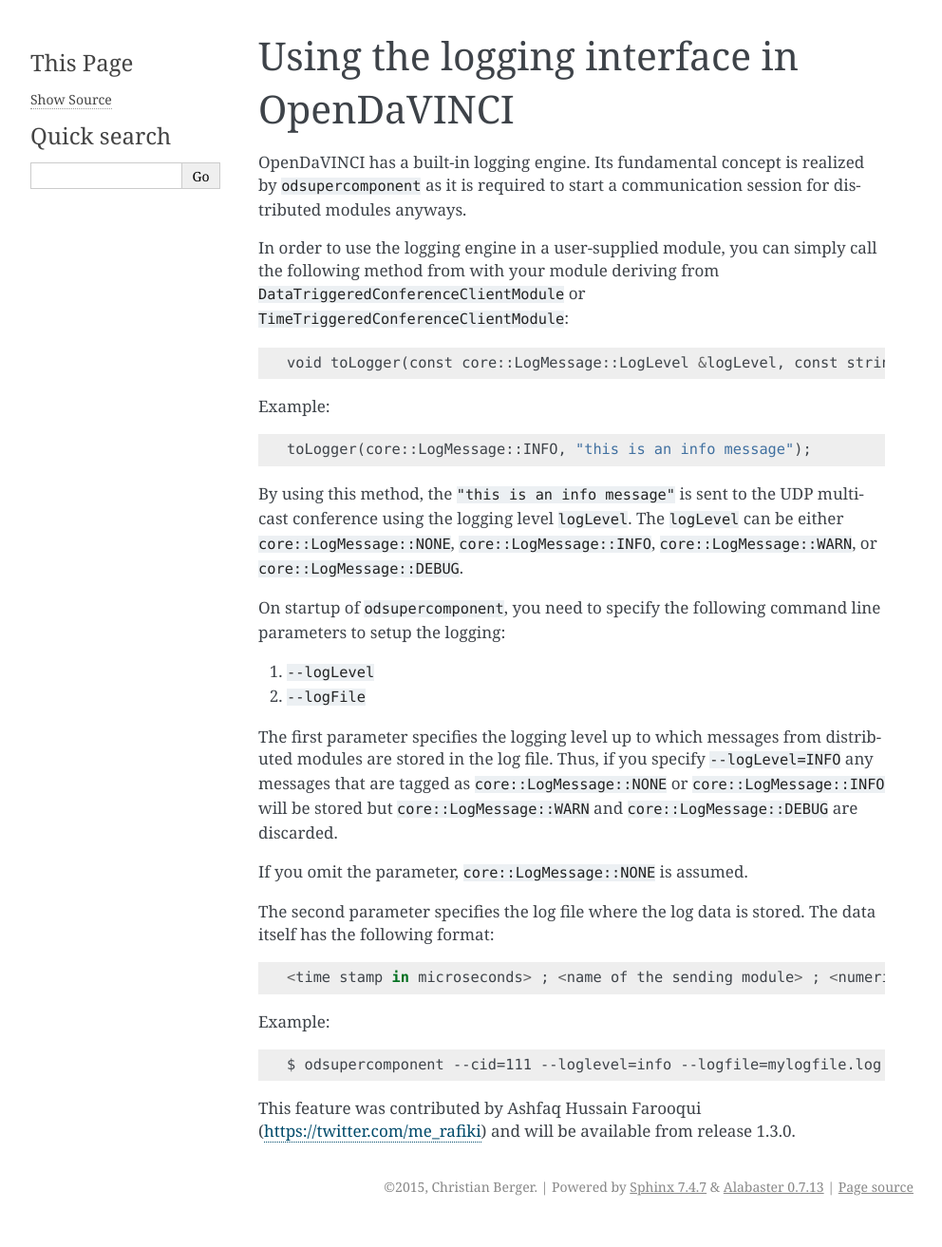
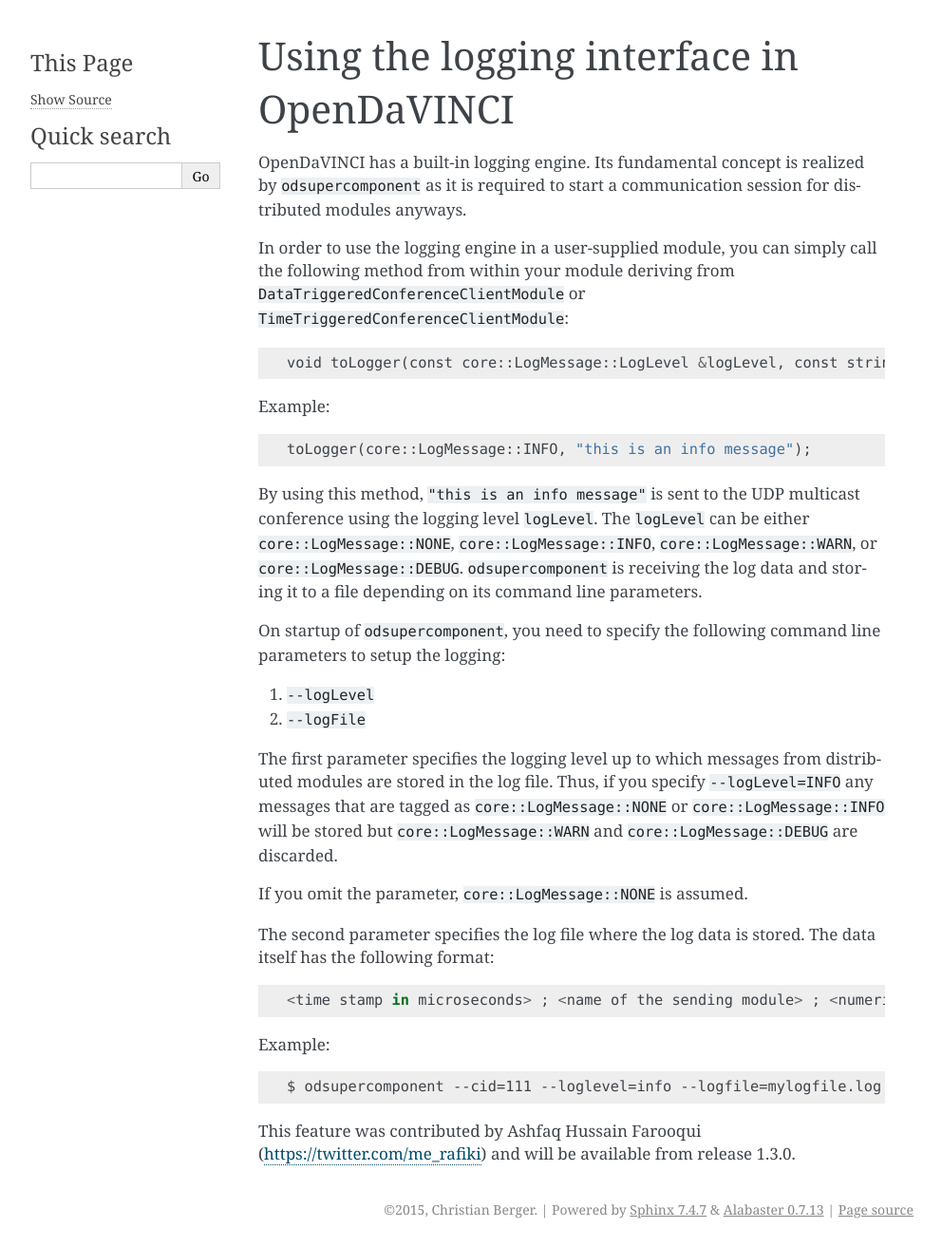
Before and after one commit to se-research/OpenDaVINCI, a Sphinx documentation site: the page built from docs/usage.logging.rst, in a window 1280 px wide. Shown: the whole page at 95% size, without its empty margins (148-1140 px from the left). Built offline with Sphinx 7.4.7, drawn with Linux system fonts in a browser that asks for light colours; before the commit the page ends 1289 px from its top, so only the background shows below that.

Commit message:
* Polished documentation

```diff
--- a/docs/usage.logging.rst
+++ b/docs/usage.logging.rst
@@ -6,7 +6,7 @@
 session for distributed modules anyways.
 
 In order to use the logging engine in a user-supplied module, you can
-simply call the following method from with your module deriving from
+simply call the following method from within your module deriving from
 ``DataTriggeredConferenceClientModule`` or ``TimeTriggeredConferenceClientModule``::
 
    void toLogger(const core::LogMessage::LogLevel &logLevel, const string &msg);
@@ -15,9 +15,11 @@
 
    toLogger(core::LogMessage::INFO, "this is an info message");
 
-By using this method, the ``"this is an info message"`` is sent to the UDP
+By using this method, ``"this is an info message"`` is sent to the UDP
 multicast conference using the logging level ``logLevel``. The ``logLevel`` can
-be either ``core::LogMessage::NONE``, ``core::LogMessage::INFO``, ``core::LogMessage::WARN``, or ``core::LogMessage::DEBUG``.
+be either ``core::LogMessage::NONE``, ``core::LogMessage::INFO``, ``core::LogMessage::WARN``, or ``core::LogMessage::DEBUG``. ``odsupercomponent``
+is receiving the log data and storing it to a file depending on its
+command line parameters.
 
 On startup of ``odsupercomponent``, you need to specify the following
 command line parameters to setup the logging:
```
